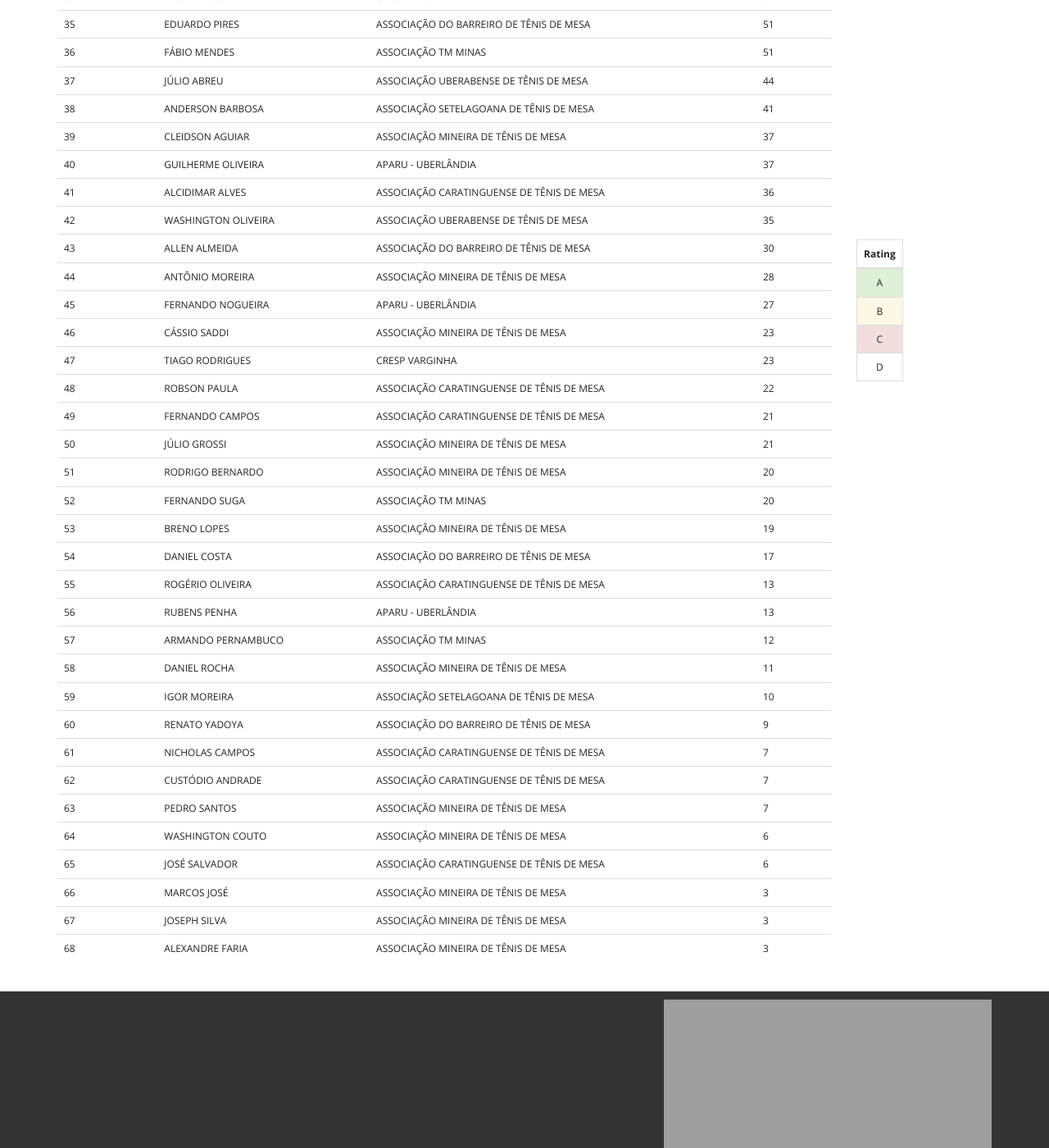
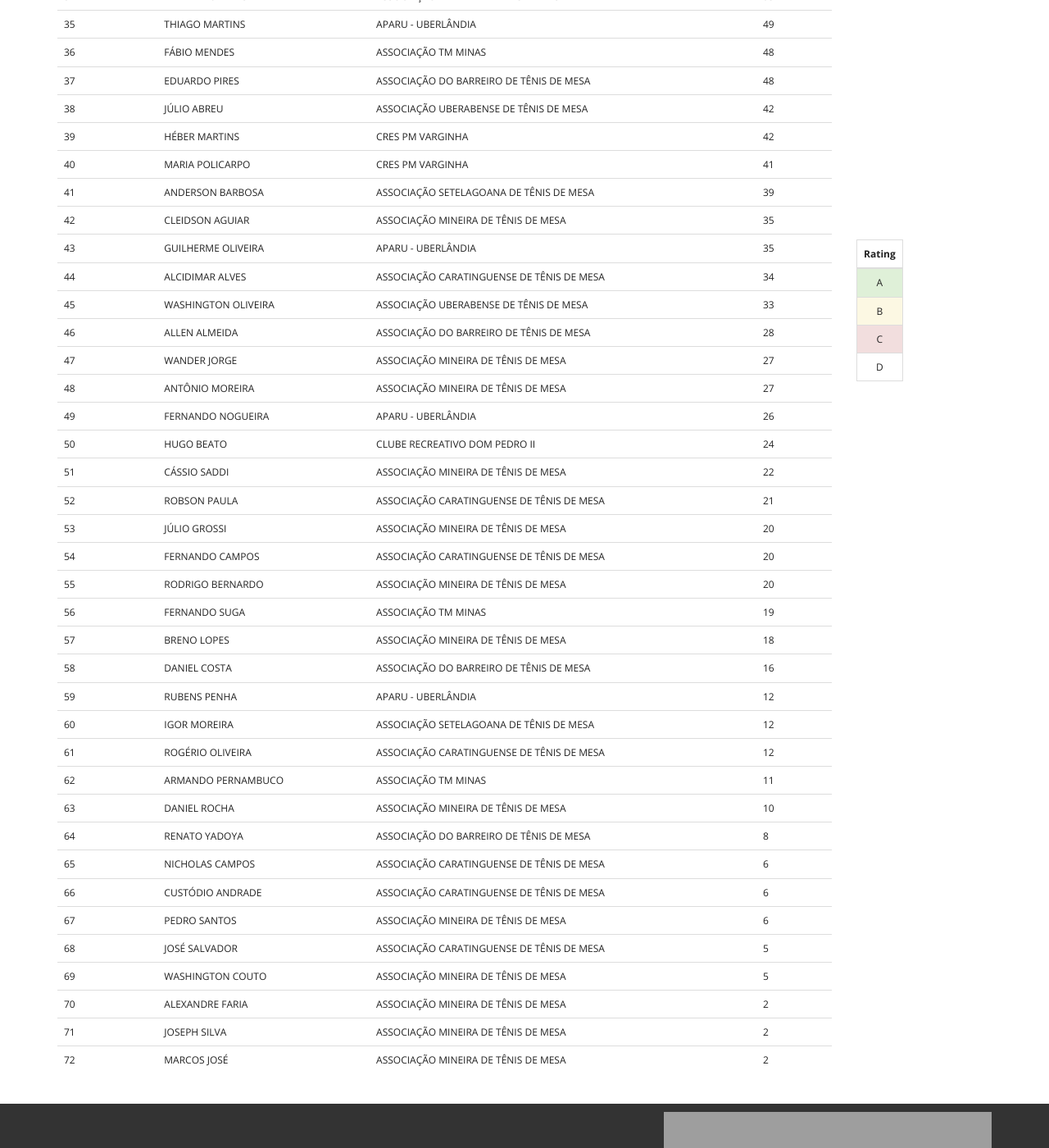
Before and after one commit to thiagokimo/fmtm, a Jekyll site: the page built from rating.html, in a window 1280 px wide and 1400 px high, scrolled down 1475 px. Shown: the whole window at 82% size. Built offline with Jekyll 4.4.1, drawn with Linux system fonts in a browser that asks for light colours; Markdown is read by kramdown in place of the engine named in the settings; some of the changed text lies outside the part shown.

Commit message:
Updating Rating table

```diff
--- a/_includes/site/rating.html
+++ b/_includes/site/rating.html
@@ -1,68 +1,72 @@
-<tr class="success"><td>1</td><td>MÁRIO LEÃO</td><td>ASSOCIAÇÃO MINEIRA DE TÊNIS DE MESA</td><td>645</td></tr>
-<tr class="success"><td>2</td><td>TÚLIO FAGUNDES</td><td>ASSOCIAÇÃO MINEIRA DE TÊNIS DE MESA</td><td>589</td></tr>
-<tr class="success"><td>3</td><td>MICHAEL KLEEFELDT</td><td>ASSOCIAÇÃO SETELAGOANA DE TÊNIS DE MESA</td><td>571</td></tr>
-<tr class="success"><td>4</td><td>JOEL DORNAS</td><td>ASSOCIAÇÃO TM MINAS</td><td>545</td></tr>
-<tr class="success"><td>5</td><td>THIAGO ROCHA</td><td>ASSOCIAÇÃO MINEIRA DE TÊNIS DE MESA</td><td>516</td></tr>
-<tr class="success"><td>6</td><td>RAMON AGUIAR</td><td>CLUBE RECREATIVO DOM PEDRO II</td><td>421</td></tr>
-<tr class="warning"><td>7</td><td>PAULO ARAÚJO</td><td>ASSOCIAÇÃO SETELAGOANA DE TÊNIS DE MESA</td><td>389</td></tr>
-<tr class="warning"><td>8</td><td>CARLOS RENATO</td><td>ASSOCIAÇÃO MINEIRA DE TÊNIS DE MESA</td><td>361</td></tr>
-<tr class="warning"><td>9</td><td>JÚLIO SOUZA</td><td>ASSOCIAÇÃO MINEIRA DE TÊNIS DE MESA</td><td>348</td></tr>
-<tr class="warning"><td>10</td><td>AYSSER LAIZO</td><td>CLUBE RECREATIVO DOM PEDRO II</td><td>271</td></tr>
-<tr class="warning"><td>11</td><td>CHARLES FIRBIDA</td><td>ASSOCIAÇÃO MINEIRA DE TÊNIS DE MESA</td><td>223</td></tr>
-<tr class="warning"><td>12</td><td>EMERSON CHAVES</td><td>ASSOCIAÇÃO MINEIRA DE TÊNIS DE MESA</td><td>218</td></tr>
-<tr class="warning"><td>13</td><td>GUSTAVO SILVA</td><td>APARU - UBERLÂNDIA</td><td>216</td></tr>
-<tr class="danger"><td>14</td><td>EVÂNIO MARIANO</td><td>APARU - UBERLÂNDIA</td><td>184</td></tr>
-<tr class="danger"><td>15</td><td>LUIZ SILVA</td><td>ASSOCIAÇÃO UBERABENSE DE TÊNIS DE MESA</td><td>171</td></tr>
-<tr class="danger"><td>16</td><td>GIÁCOMO BOMBONATO</td><td>APARU - UBERLÂNDIA</td><td>154</td></tr>
-<tr class="danger"><td>17</td><td>GUSTAVO EDWARDS</td><td>ASSOCIAÇÃO MINEIRA DE TÊNIS DE MESA</td><td>136</td></tr>
-<tr class="danger"><td>18</td><td>UANDER SILVA</td><td>CLUBE RECREATIVO DOM PEDRO II</td><td>126</td></tr>
-<tr class="danger"><td>19</td><td>GUSTAVO BICALHO</td><td>ASSOCIAÇÃO MINEIRA DE TÊNIS DE MESA</td><td>122</td></tr>
-<tr class="danger"><td>20</td><td>RICARDO OLIVEIRA</td><td>ASSOCIAÇÃO DE TÊNIS DE MESA DE DIVINÓPOLIS</td><td>116</td></tr>
-<tr class="danger"><td>21</td><td>JOSÉ MIZIARA</td><td>ASSOCIAÇÃO UBERABENSE DE TÊNIS DE MESA</td><td>109</td></tr>
-<tr><td>22</td><td>YASMIN MARTINS</td><td>APARU - UBERLÂNDIA</td><td>98</td></tr>
-<tr><td>23</td><td>LUIZ AMARAL</td><td>ASSOCIAÇÃO TM MINAS</td><td>95</td></tr>
-<tr><td>24</td><td>VALDIR ANDRADE</td><td>APARU - UBERLÂNDIA</td><td>94</td></tr>
-<tr><td>25</td><td>VICTOR SERAFIM</td><td>APARU - UBERLÂNDIA</td><td>87</td></tr>
-<tr><td>26</td><td>GABRIEL MENDES</td><td>ASSOCIAÇÃO MINEIRA DE TÊNIS DE MESA</td><td>81</td></tr>
-<tr><td>27</td><td>CAIO MELLO</td><td>CLUBE RECREATIVO DOM PEDRO II</td><td>80</td></tr>
-<tr><td>28</td><td>MARCO FERNANDES</td><td>APARU - UBERLÂNDIA</td><td>71</td></tr>
-<tr><td>29</td><td>GUSTAVO REIS</td><td>ASSOCIAÇÃO CARATINGUENSE DE TÊNIS DE MESA</td><td>68</td></tr>
-<tr><td>30</td><td>FERNANDO PERES</td><td>ASSOCIAÇÃO MINEIRA DE TÊNIS DE MESA</td><td>63</td></tr>
-<tr><td>31</td><td>HENRIQUE KIFFER</td><td>ASSOCIAÇÃO MINEIRA DE TÊNIS DE MESA</td><td>60</td></tr>
-<tr><td>32</td><td>JÚLIO FONSECA</td><td>ASSOCIAÇÃO DE TÊNIS DE MESA DE DIVINÓPOLIS</td><td>60</td></tr>
-<tr><td>33</td><td>THIAGO MARTINS</td><td>APARU - UBERLÂNDIA</td><td>52</td></tr>
-<tr><td>34</td><td>WESLEY ROSA</td><td>CRESP VARGINHA</td><td>52</td></tr>
-<tr><td>35</td><td>EDUARDO PIRES</td><td>ASSOCIAÇÃO DO BARREIRO DE TÊNIS DE MESA</td><td>51</td></tr>
-<tr><td>36</td><td>FÁBIO MENDES</td><td>ASSOCIAÇÃO TM MINAS</td><td>51</td></tr>
-<tr><td>37</td><td>JÚLIO ABREU</td><td>ASSOCIAÇÃO UBERABENSE DE TÊNIS DE MESA</td><td>44</td></tr>
-<tr><td>38</td><td>ANDERSON BARBOSA</td><td>ASSOCIAÇÃO SETELAGOANA DE TÊNIS DE MESA</td><td>41</td></tr>
-<tr><td>39</td><td>CLEIDSON AGUIAR</td><td>ASSOCIAÇÃO MINEIRA DE TÊNIS DE MESA</td><td>37</td></tr>
-<tr><td>40</td><td>GUILHERME OLIVEIRA</td><td>APARU - UBERLÂNDIA</td><td>37</td></tr>
-<tr><td>41</td><td>ALCIDIMAR ALVES</td><td>ASSOCIAÇÃO CARATINGUENSE DE TÊNIS DE MESA</td><td>36</td></tr>
-<tr><td>42</td><td>WASHINGTON OLIVEIRA</td><td>ASSOCIAÇÃO UBERABENSE DE TÊNIS DE MESA</td><td>35</td></tr>
-<tr><td>43</td><td>ALLEN ALMEIDA</td><td>ASSOCIAÇÃO DO BARREIRO DE TÊNIS DE MESA</td><td>30</td></tr>
-<tr><td>44</td><td>ANTÔNIO MOREIRA</td><td>ASSOCIAÇÃO MINEIRA DE TÊNIS DE MESA</td><td>28</td></tr>
-<tr><td>45</td><td>FERNANDO NOGUEIRA</td><td>APARU - UBERLÂNDIA</td><td>27</td></tr>
-<tr><td>46</td><td>CÁSSIO SADDI</td><td>ASSOCIAÇÃO MINEIRA DE TÊNIS DE MESA</td><td>23</td></tr>
-<tr><td>47</td><td>TIAGO RODRIGUES</td><td>CRESP VARGINHA</td><td>23</td></tr>
-<tr><td>48</td><td>ROBSON PAULA</td><td>ASSOCIAÇÃO CARATINGUENSE DE TÊNIS DE MESA</td><td>22</td></tr>
-<tr><td>49</td><td>FERNANDO CAMPOS</td><td>ASSOCIAÇÃO CARATINGUENSE DE TÊNIS DE MESA</td><td>21</td></tr>
-<tr><td>50</td><td>JÚLIO GROSSI</td><td>ASSOCIAÇÃO MINEIRA DE TÊNIS DE MESA</td><td>21</td></tr>
-<tr><td>51</td><td>RODRIGO BERNARDO</td><td>ASSOCIAÇÃO MINEIRA DE TÊNIS DE MESA</td><td>20</td></tr>
-<tr><td>52</td><td>FERNANDO SUGA</td><td>ASSOCIAÇÃO TM MINAS</td><td>20</td></tr>
-<tr><td>53</td><td>BRENO LOPES</td><td>ASSOCIAÇÃO MINEIRA DE TÊNIS DE MESA</td><td>19</td></tr>
-<tr><td>54</td><td>DANIEL COSTA</td><td>ASSOCIAÇÃO DO BARREIRO DE TÊNIS DE MESA</td><td>17</td></tr>
-<tr><td>55</td><td>ROGÉRIO OLIVEIRA</td><td>ASSOCIAÇÃO CARATINGUENSE DE TÊNIS DE MESA</td><td>13</td></tr>
-<tr><td>56</td><td>RUBENS PENHA</td><td>APARU - UBERLÂNDIA</td><td>13</td></tr>
-<tr><td>57</td><td>ARMANDO PERNAMBUCO</td><td>ASSOCIAÇÃO TM MINAS</td><td>12</td></tr>
-<tr><td>58</td><td>DANIEL ROCHA</td><td>ASSOCIAÇÃO MINEIRA DE TÊNIS DE MESA</td><td>11</td></tr>
-<tr><td>59</td><td>IGOR MOREIRA</td><td>ASSOCIAÇÃO SETELAGOANA DE TÊNIS DE MESA</td><td>10</td></tr>
-<tr><td>60</td><td>RENATO YADOYA</td><td>ASSOCIAÇÃO DO BARREIRO DE TÊNIS DE MESA</td><td>9</td></tr>
-<tr><td>61</td><td>NICHOLAS CAMPOS</td><td>ASSOCIAÇÃO CARATINGUENSE DE TÊNIS DE MESA</td><td>7</td></tr>
-<tr><td>62</td><td>CUSTÓDIO ANDRADE</td><td>ASSOCIAÇÃO CARATINGUENSE DE TÊNIS DE MESA</td><td>7</td></tr>
-<tr><td>63</td><td>PEDRO SANTOS</td><td>ASSOCIAÇÃO MINEIRA DE TÊNIS DE MESA</td><td>7</td></tr>
-<tr><td>64</td><td>WASHINGTON COUTO</td><td>ASSOCIAÇÃO MINEIRA DE TÊNIS DE MESA</td><td>6</td></tr>
-<tr><td>65</td><td>JOSÉ SALVADOR</td><td>ASSOCIAÇÃO CARATINGUENSE DE TÊNIS DE MESA</td><td>6</td></tr>
-<tr><td>66</td><td>MARCOS JOSÉ</td><td>ASSOCIAÇÃO MINEIRA DE TÊNIS DE MESA</td><td>3</td></tr>
-<tr><td>67</td><td>JOSEPH SILVA</td><td>ASSOCIAÇÃO MINEIRA DE TÊNIS DE MESA</td><td>3</td></tr>
-<tr><td>68</td><td>ALEXANDRE FARIA</td><td>ASSOCIAÇÃO MINEIRA DE TÊNIS DE MESA</td><td>3</td></tr>
+<tr class="success"><td>1</td><td>MICHAEL KLEEFELDT</td><td>ASSOCIAÇÃO SETELAGOANA DE TÊNIS DE MESA</td><td>602</td></tr>
+<tr class="success"><td>2</td><td>MÁRIO LEÃO</td><td>ASSOCIAÇÃO MINEIRA DE TÊNIS DE MESA</td><td>600</td></tr>
+<tr class="success"><td>3</td><td>THIAGO ROCHA</td><td>ASSOCIAÇÃO MINEIRA DE TÊNIS DE MESA</td><td>576</td></tr>
+<tr class="success"><td>4</td><td>TÚLIO FAGUNDES</td><td>ASSOCIAÇÃO MINEIRA DE TÊNIS DE MESA</td><td>560</td></tr>
+<tr class="success"><td>5</td><td>JOEL DORNAS</td><td>ASSOCIAÇÃO TM MINAS</td><td>525</td></tr>
+<tr class="warning"><td>6</td><td>RAMON AGUIAR</td><td>CLUBE RECREATIVO DOM PEDRO II</td><td>398</td></tr>
+<tr class="warning"><td>7</td><td>PAULO ARAÚJO</td><td>ASSOCIAÇÃO SETELAGOANA DE TÊNIS DE MESA</td><td>374</td></tr>
+<tr class="warning"><td>8</td><td>CARLOS RENATO</td><td>ASSOCIAÇÃO MINEIRA DE TÊNIS DE MESA</td><td>343</td></tr>
+<tr class="warning"><td>9</td><td>JÚLIO SOUZA</td><td>ASSOCIAÇÃO MINEIRA DE TÊNIS DE MESA</td><td>331</td></tr>
+<tr class="warning"><td>10</td><td>CHARLES FIRBIDA</td><td>ASSOCIAÇÃO MINEIRA DE TÊNIS DE MESA</td><td>330</td></tr>
+<tr class="warning"><td>11</td><td>AYSSER LAIZO</td><td>CLUBE RECREATIVO DOM PEDRO II</td><td>265</td></tr>
+<tr class="warning"><td>12</td><td>EMERSON CHAVES</td><td>ASSOCIAÇÃO MINEIRA DE TÊNIS DE MESA</td><td>207</td></tr>
+<tr class="warning"><td>13</td><td>GUSTAVO SILVA</td><td>APARU - UBERLÂNDIA</td><td>205</td></tr>
+<tr class="danger"><td>14</td><td>EVÂNIO MARIANO</td><td>APARU - UBERLÂNDIA</td><td>175</td></tr>
+<tr class="danger"><td>15</td><td>LUIZ SILVA</td><td>ASSOCIAÇÃO UBERABENSE DE TÊNIS DE MESA</td><td>162</td></tr>
+<tr class="danger"><td>16</td><td>WESLEY ROSA</td><td>CRES PM VARGINHA</td><td>160</td></tr>
+<tr class="danger"><td>17</td><td>GIÁCOMO BOMBONATO</td><td>APARU - UBERLÂNDIA</td><td>146</td></tr>
+<tr class="danger"><td>18</td><td>GUSTAVO EDWARDS</td><td>ASSOCIAÇÃO MINEIRA DE TÊNIS DE MESA</td><td>129</td></tr>
+<tr class="danger"><td>19</td><td>GUSTAVO BICALHO</td><td>ASSOCIAÇÃO MINEIRA DE TÊNIS DE MESA</td><td>116</td></tr>
+<tr class="danger"><td>20</td><td>UANDER SILVA</td><td>CLUBE RECREATIVO DOM PEDRO II</td><td>106</td></tr>
+<tr class="danger"><td>21</td><td>JOSÉ MIZIARA</td><td>ASSOCIAÇÃO UBERABENSE DE TÊNIS DE MESA</td><td>104</td></tr>
+<tr><td>22</td><td>RICARDO OLIVEIRA</td><td>ASSOCIAÇÃO DE TÊNIS DE MESA DE DIVINÓPOLIS</td><td>95</td></tr>
+<tr><td>23</td><td>CAIO MELLO</td><td>CLUBE RECREATIVO DOM PEDRO II</td><td>95</td></tr>
+<tr><td>24</td><td>YASMIN MARTINS</td><td>APARU - UBERLÂNDIA</td><td>93</td></tr>
+<tr><td>25</td><td>LUIZ AMARAL</td><td>ASSOCIAÇÃO TM MINAS</td><td>90</td></tr>
+<tr><td>26</td><td>TIAGO RODRIGUES</td><td>CRES PM VARGINHA</td><td>90</td></tr>
+<tr><td>27</td><td>VALDIR ANDRADE</td><td>APARU - UBERLÂNDIA</td><td>89</td></tr>
+<tr><td>28</td><td>VICTOR SERAFIM</td><td>APARU - UBERLÂNDIA</td><td>83</td></tr>
+<tr><td>29</td><td>GABRIEL MENDES</td><td>ASSOCIAÇÃO MINEIRA DE TÊNIS DE MESA</td><td>77</td></tr>
+<tr><td>30</td><td>MARCO FERNANDES</td><td>APARU - UBERLÂNDIA</td><td>67</td></tr>
+<tr><td>31</td><td>GUSTAVO REIS</td><td>ASSOCIAÇÃO CARATINGUENSE DE TÊNIS DE MESA</td><td>65</td></tr>
+<tr><td>32</td><td>JÚLIO FONSECA</td><td>ASSOCIAÇÃO DE TÊNIS DE MESA DE DIVINÓPOLIS</td><td>57</td></tr>
+<tr><td>33</td><td>EDSON FRANCISQUINI</td><td>ASSOCIAÇÃO TM MINAS</td><td>55</td></tr>
+<tr><td>34</td><td>FERNANDO PERES</td><td>ASSOCIAÇÃO MINEIRA DE TÊNIS DE MESA</td><td>53</td></tr>
+<tr><td>35</td><td>THIAGO MARTINS</td><td>APARU - UBERLÂNDIA</td><td>49</td></tr>
+<tr><td>36</td><td>FÁBIO MENDES</td><td>ASSOCIAÇÃO TM MINAS</td><td>48</td></tr>
+<tr><td>37</td><td>EDUARDO PIRES</td><td>ASSOCIAÇÃO DO BARREIRO DE TÊNIS DE MESA</td><td>48</td></tr>
+<tr><td>38</td><td>JÚLIO ABREU</td><td>ASSOCIAÇÃO UBERABENSE DE TÊNIS DE MESA</td><td>42</td></tr>
+<tr><td>39</td><td>HÉBER MARTINS</td><td>CRES PM VARGINHA</td><td>42</td></tr>
+<tr><td>40</td><td>MARIA POLICARPO</td><td>CRES PM VARGINHA</td><td>41</td></tr>
+<tr><td>41</td><td>ANDERSON BARBOSA</td><td>ASSOCIAÇÃO SETELAGOANA DE TÊNIS DE MESA</td><td>39</td></tr>
+<tr><td>42</td><td>CLEIDSON AGUIAR</td><td>ASSOCIAÇÃO MINEIRA DE TÊNIS DE MESA</td><td>35</td></tr>
+<tr><td>43</td><td>GUILHERME OLIVEIRA</td><td>APARU - UBERLÂNDIA</td><td>35</td></tr>
+<tr><td>44</td><td>ALCIDIMAR ALVES</td><td>ASSOCIAÇÃO CARATINGUENSE DE TÊNIS DE MESA</td><td>34</td></tr>
+<tr><td>45</td><td>WASHINGTON OLIVEIRA</td><td>ASSOCIAÇÃO UBERABENSE DE TÊNIS DE MESA</td><td>33</td></tr>
+<tr><td>46</td><td>ALLEN ALMEIDA</td><td>ASSOCIAÇÃO DO BARREIRO DE TÊNIS DE MESA</td><td>28</td></tr>
+<tr><td>47</td><td>WANDER JORGE</td><td>ASSOCIAÇÃO MINEIRA DE TÊNIS DE MESA</td><td>27</td></tr>
+<tr><td>48</td><td>ANTÔNIO MOREIRA</td><td>ASSOCIAÇÃO MINEIRA DE TÊNIS DE MESA</td><td>27</td></tr>
+<tr><td>49</td><td>FERNANDO NOGUEIRA</td><td>APARU - UBERLÂNDIA</td><td>26</td></tr>
+<tr><td>50</td><td>HUGO BEATO</td><td>CLUBE RECREATIVO DOM PEDRO II</td><td>24</td></tr>
+<tr><td>51</td><td>CÁSSIO SADDI</td><td>ASSOCIAÇÃO MINEIRA DE TÊNIS DE MESA</td><td>22</td></tr>
+<tr><td>52</td><td>ROBSON PAULA</td><td>ASSOCIAÇÃO CARATINGUENSE DE TÊNIS DE MESA</td><td>21</td></tr>
+<tr><td>53</td><td>JÚLIO GROSSI</td><td>ASSOCIAÇÃO MINEIRA DE TÊNIS DE MESA</td><td>20</td></tr>
+<tr><td>54</td><td>FERNANDO CAMPOS</td><td>ASSOCIAÇÃO CARATINGUENSE DE TÊNIS DE MESA</td><td>20</td></tr>
+<tr><td>55</td><td>RODRIGO BERNARDO</td><td>ASSOCIAÇÃO MINEIRA DE TÊNIS DE MESA</td><td>20</td></tr>
+<tr><td>56</td><td>FERNANDO SUGA</td><td>ASSOCIAÇÃO TM MINAS</td><td>19</td></tr>
+<tr><td>57</td><td>BRENO LOPES</td><td>ASSOCIAÇÃO MINEIRA DE TÊNIS DE MESA</td><td>18</td></tr>
+<tr><td>58</td><td>DANIEL COSTA</td><td>ASSOCIAÇÃO DO BARREIRO DE TÊNIS DE MESA</td><td>16</td></tr>
+<tr><td>59</td><td>RUBENS PENHA</td><td>APARU - UBERLÂNDIA</td><td>12</td></tr>
+<tr><td>60</td><td>IGOR MOREIRA</td><td>ASSOCIAÇÃO SETELAGOANA DE TÊNIS DE MESA</td><td>12</td></tr>
+<tr><td>61</td><td>ROGÉRIO OLIVEIRA</td><td>ASSOCIAÇÃO CARATINGUENSE DE TÊNIS DE MESA</td><td>12</td></tr>
+<tr><td>62</td><td>ARMANDO PERNAMBUCO</td><td>ASSOCIAÇÃO TM MINAS</td><td>11</td></tr>
+<tr><td>63</td><td>DANIEL ROCHA</td><td>ASSOCIAÇÃO MINEIRA DE TÊNIS DE MESA</td><td>10</td></tr>
+<tr><td>64</td><td>RENATO YADOYA</td><td>ASSOCIAÇÃO DO BARREIRO DE TÊNIS DE MESA</td><td>8</td></tr>
+<tr><td>65</td><td>NICHOLAS CAMPOS</td><td>ASSOCIAÇÃO CARATINGUENSE DE TÊNIS DE MESA</td><td>6</td></tr>
+<tr><td>66</td><td>CUSTÓDIO ANDRADE</td><td>ASSOCIAÇÃO CARATINGUENSE DE TÊNIS DE MESA</td><td>6</td></tr>
+<tr><td>67</td><td>PEDRO SANTOS</td><td>ASSOCIAÇÃO MINEIRA DE TÊNIS DE MESA</td><td>6</td></tr>
+<tr><td>68</td><td>JOSÉ SALVADOR</td><td>ASSOCIAÇÃO CARATINGUENSE DE TÊNIS DE MESA</td><td>5</td></tr>
+<tr><td>69</td><td>WASHINGTON COUTO</td><td>ASSOCIAÇÃO MINEIRA DE TÊNIS DE MESA</td><td>5</td></tr>
+<tr><td>70</td><td>ALEXANDRE FARIA</td><td>ASSOCIAÇÃO MINEIRA DE TÊNIS DE MESA</td><td>2</td></tr>
+<tr><td>71</td><td>JOSEPH SILVA</td><td>ASSOCIAÇÃO MINEIRA DE TÊNIS DE MESA</td><td>2</td></tr>
+<tr><td>72</td><td>MARCOS JOSÉ</td><td>ASSOCIAÇÃO MINEIRA DE TÊNIS DE MESA</td><td>2</td></tr>
--- a/rating.html
+++ b/rating.html
@@ -5,7 +5,7 @@ title: Rating
 
 <h1>Rating Estadual</h1>
 
-<p>Última atualização: 02/12/2013</p>
+<p>Última atualização: 12/02/2014</p>
 
 <div class="row">
   <div class="col-md-10">
```
